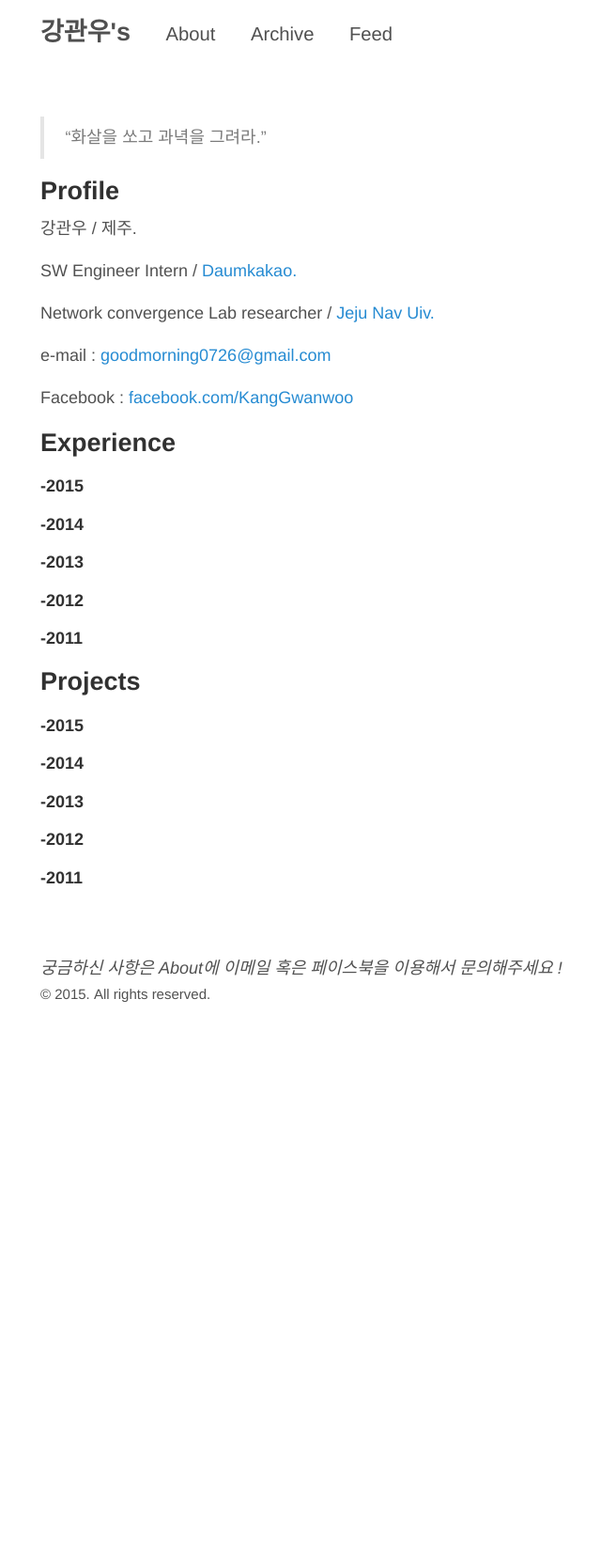
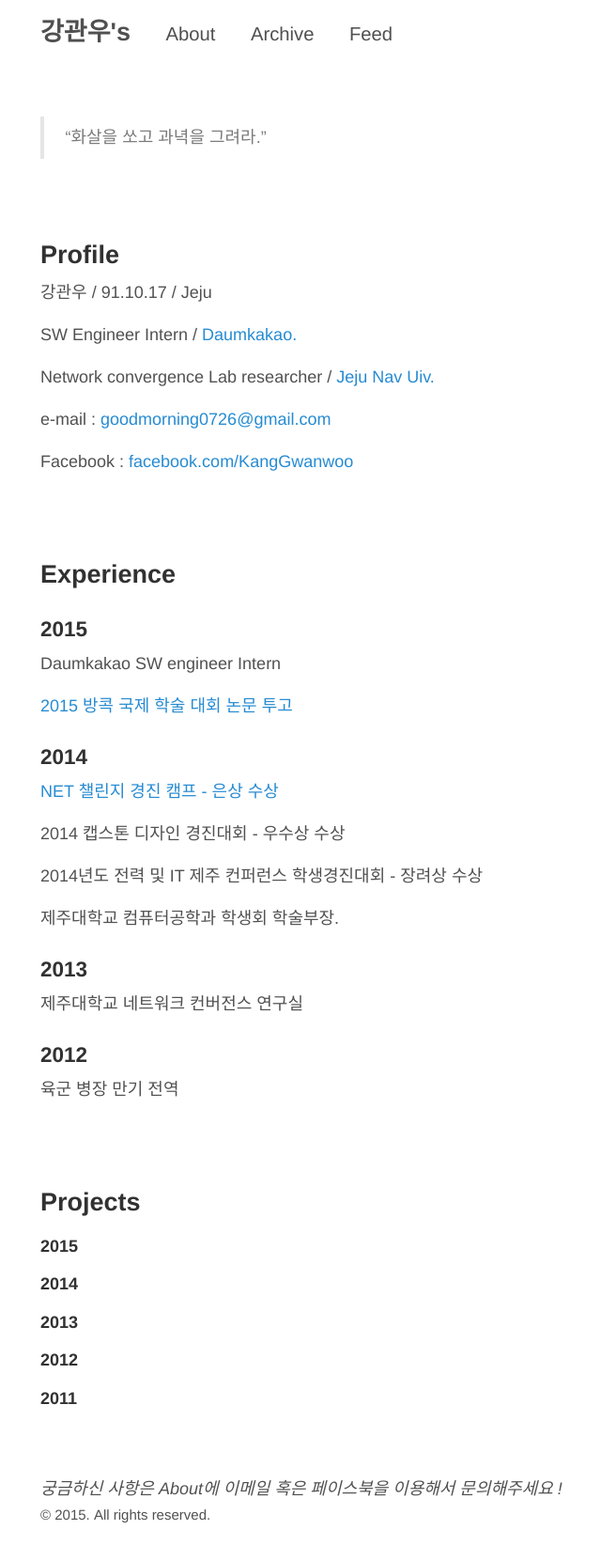
Before and after one commit to KangGwanwoo/KangGwanwoo.github.io, a Jekyll site: the page built from about.md, in a window 1280 px wide. Shown: the whole page at 94% size, without its empty margins (282-922 px from the left). Built offline with Jekyll 4.4.1, drawn with Linux system fonts in a browser that asks for light colours; before the commit the page ends 1107 px from its top, so only the background shows below that.

Commit message:
프로필 수정

```diff
--- a/about.md
+++ b/about.md
@@ -6,9 +6,12 @@ layout: page
 > "화살을 쏘고 과녁을 그려라."
 >
 
+<br>
+<br>
+
 ## Profile
 
-강관우 / 제주.
+강관우 / 91.10.17 / Jeju
 
 SW Engineer Intern / [Daumkakao.](http://www.daumkakao.com/main)
 
@@ -20,27 +23,43 @@ e-mail :
 Facebook :
 [facebook.com/KangGwanwoo](https://www.facebook.com/profile.php?id=100005582915822)
 
+<br>
+<br>
 
 ## Experience
 
-####-2015
+###2015
 
-####-2014
+Daumkakao SW engineer Intern
 
-####-2013
+[2015 방콕 국제 학술 대회 논문 투고](http://icsmb2015.cs4smb.or.kr/CmsHome/MainDefault.aspx)
 
-####-2012
+###2014
+[NET 챌린지 경진 캠프 - 은상 수상](http://www.koren.or.kr/board/board.php?db=photo&pageID=ID12832175761)
 
-####-2011
+2014 캡스톤 디자인 경진대회 - 우수상 수상
+
+2014년도 전력 및 IT 제주 컨퍼런스 학생경진대회 - 장려상 수상
+
+제주대학교 컴퓨터공학과 학생회 학술부장.
+
+###2013
+제주대학교 네트워크 컨버전스 연구실
+
+###2012
+육군 병장 만기 전역
+
+<br>
+<br>
 
 ## Projects
 
-####-2015
+####2015
 
-####-2014
+####2014
 
-####-2013
+####2013
 
-####-2012
+####2012
 
-####-2011
+####2011
```
Also changed, not shown: 8 other files.
